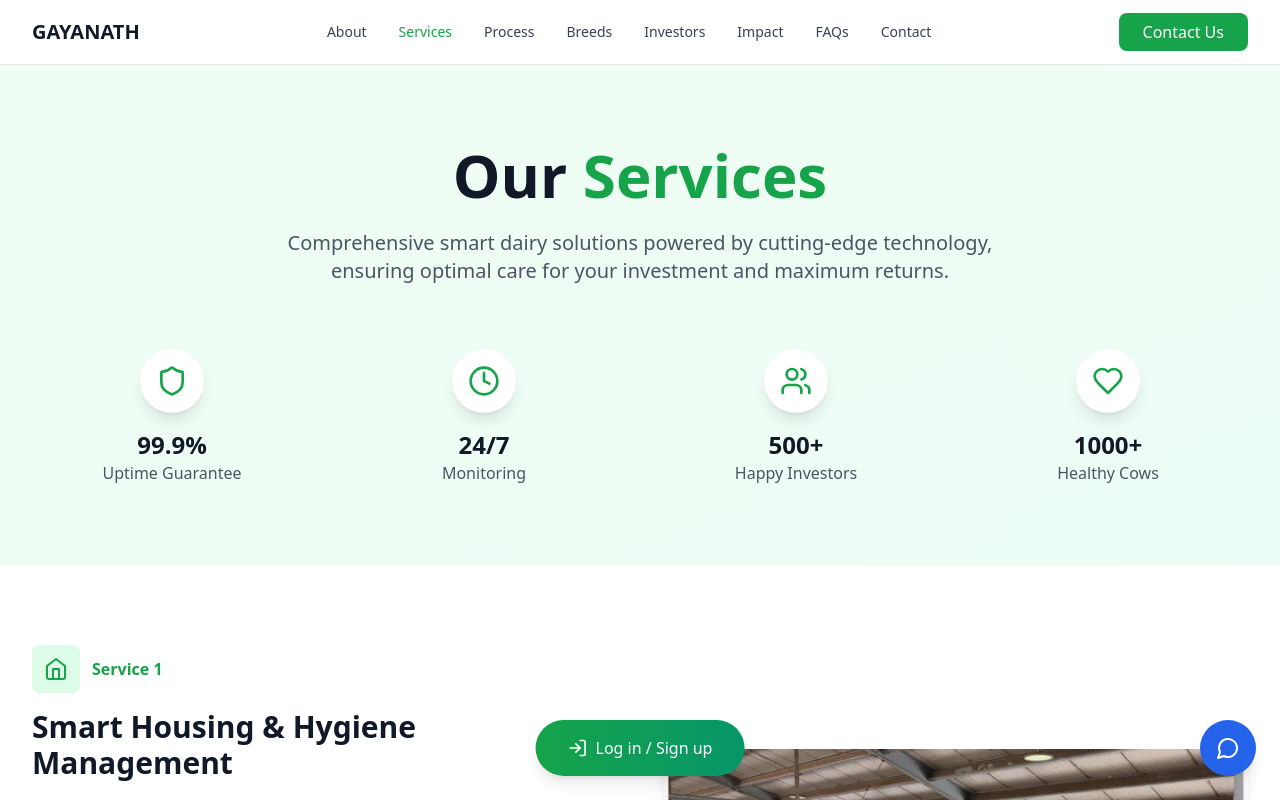
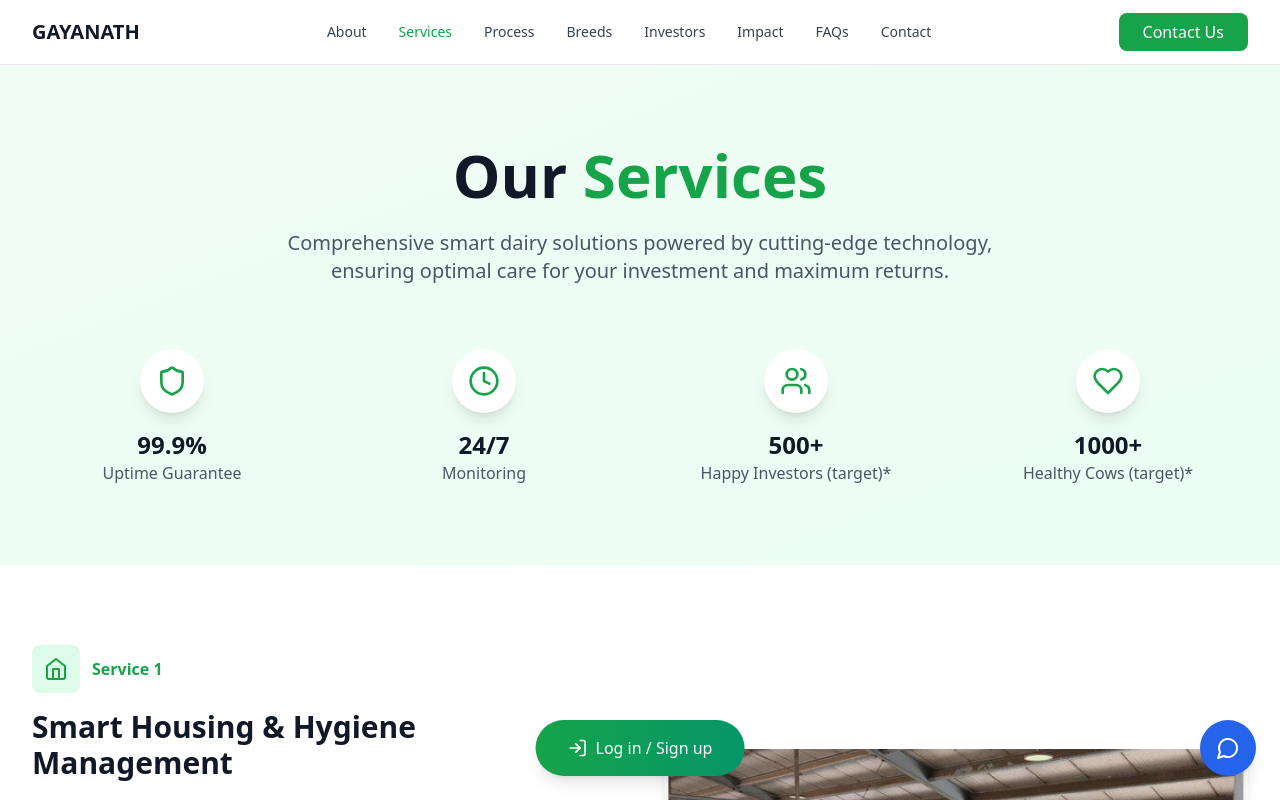
Before and after one commit to satyamraaz007/gayanath, a React (Vite) app: page /services in a window 1280 px wide. Shown: the top 800 px of the page. Built offline with nearby package versions, Linux system fonts and the light colour scheme.

Commit message:
updated code

```diff
--- a/src/pages/Services.tsx
+++ b/src/pages/Services.tsx
@@ -185,8 +185,8 @@
   const stats = [
     { icon: Shield, value: "99.9%", label: "Uptime Guarantee" },
     { icon: Clock, value: "24/7", label: "Monitoring" },
-    { icon: Users, value: "500+", label: "Happy Investors" },
-    { icon: Heart, value: "1000+", label: "Healthy Cows" },
+    { icon: Users, value: "500+", label: "Happy Investors (target)*" },
+    { icon: Heart, value: "1000+", label: "Healthy Cows (target)*" },
   ];
 
   return (
```
